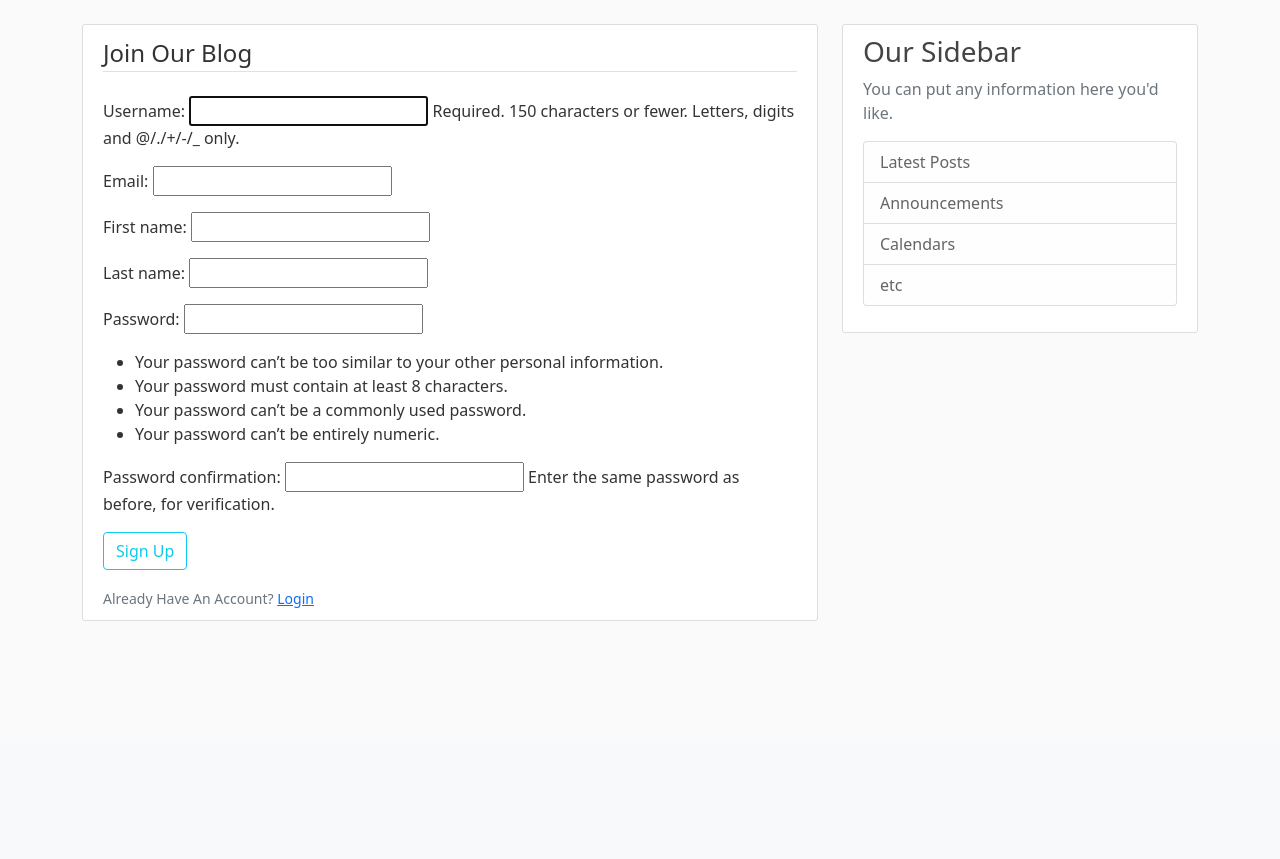
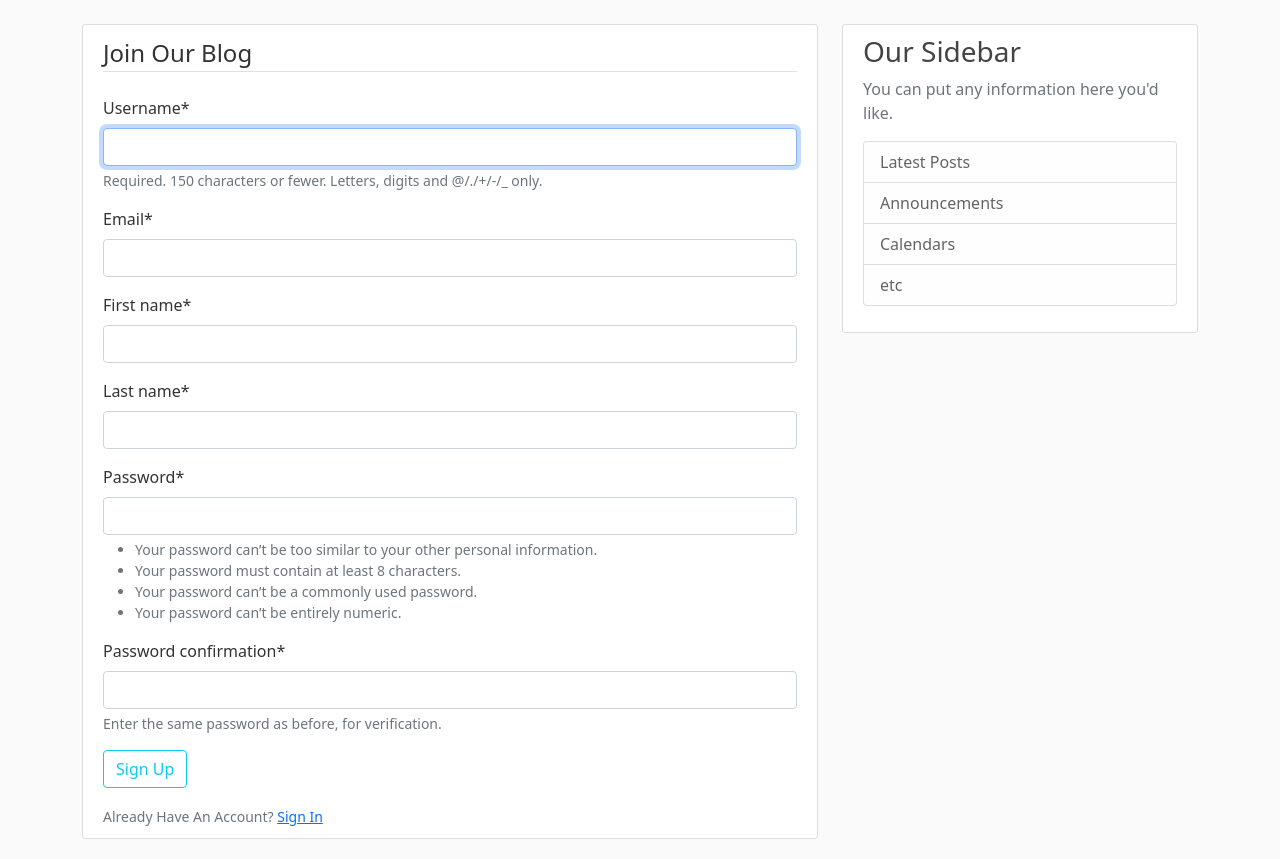
Before and after one commit to artkapl/django-blog-project, a Django app: page /register/ in a window 1280 px wide. Shown: the part 56-915 px from the top of the page. Before the commit the page ends 677 px from the top, so only its background shows below. Run offline with Django 4.2, Linux system fonts and the light colour scheme; some libraries are stand-ins or nearby versions.

Commit message:
Added crispy forms to register.html

```diff
--- a/users/templates/users/register.html
+++ b/users/templates/users/register.html
@@ -1,4 +1,5 @@
 {% extends "blog/base.html" %}
+{% load crispy_forms_tags %}
 
 {% block content %}
     <div class="content-section">
@@ -6,7 +7,7 @@
             {% csrf_token %}
             <fieldset class="form-group">
                 <legend class="border-bottom mb-4">Join Our Blog</legend>
-                {{ form.as_p }}
+                {{ form|crispy }}
             </fieldset>
             <div class="form-group">
                 <button class="btn btn-outline-info" type="submit">Sign Up</button>
@@ -14,7 +15,7 @@
         </form>
     <div class="broder-top pt-3">
         <small class="text-muted">
-            Already Have An Account? <a href="#" class="ml-2">Login</a>
+            Already Have An Account? <a href="#" class="ml-2">Sign In</a>
         </small>
     </div>
     </div>
```
